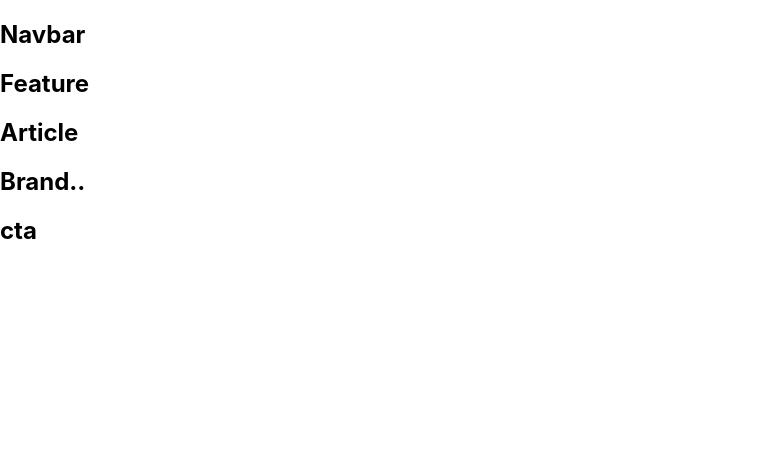
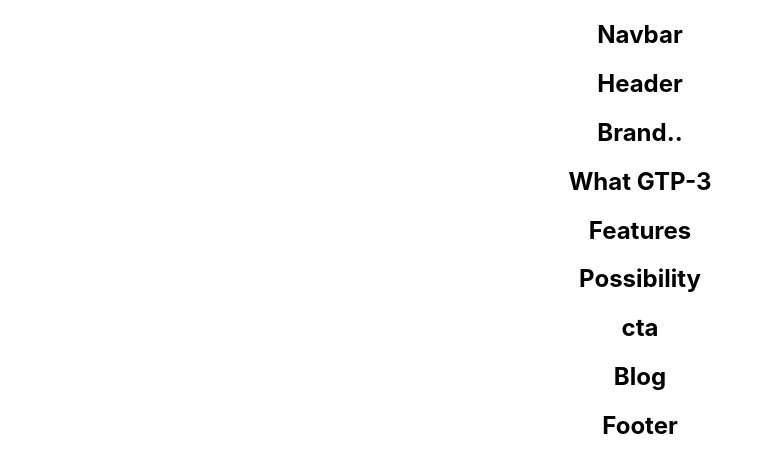
Before and after one commit to samarpansarkar/gpt3-react, a React (Create React App) app: page / in a window 1280 px wide. Shown: the top 472 px of the page, without its empty margins (0-773 px from the left). Built offline with nearby package versions, Linux system fonts and the light colour scheme.

Commit message:
28.00
https://www.youtube.com/watch?v=F627pKNUCVQ&ab_channel=JavaScriptMastery

```diff
--- a/src/App.js
+++ b/src/App.js
@@ -1,16 +1,32 @@
-import './App.css';
-import React from'react';
+import "./App.css";
+import React from "react";
 
-import { Article, Brand, CTA, Feature, Navbar } from './components';
+import {
+  Footer,
+  Header,
+  Blog,
+  Features,
+  Possibility,
+  WhatGTP3,
+} from "./containers";
+import {Brand, CTA, Navbar } from "./components";
 
 function App() {
   return (
     <React.Fragment>
-      <Navbar />
-      <Feature />
-      <Article />
-      <Brand />
-      <CTA  />
+      <div className="App">
+        <div className="gradient__bg">
+          <Navbar />
+          <Header />
+        </div>
+        <Brand />
+        <WhatGTP3 />
+        <Features />
+        <Possibility/>
+        <CTA />
+        <Blog />
+        <Footer />
+      </div>
     </React.Fragment>
   );
 }
--- a/src/containers/WhatGTP3/WhatGTP3.jsx
+++ b/src/containers/WhatGTP3/WhatGTP3.jsx
@@ -8,4 +8,4 @@
   )
 }
 
-export default WhatGTP3
+export default WhatGTP3;
--- /dev/null
+++ b/src/containers/index.js
@@ -0,0 +1,6 @@
+export {default as Blog} from './Blog/Blog';
+export {default as Features} from './Features/Features';
+export {default as WhatGTP3} from './WhatGTP3/WhatGTP3';
+export {default as Footer} from './Footer/Footer';
+export {default as Header} from './Header/Header';
+export {default as Possibility} from './Possibility/Possibility';
```
